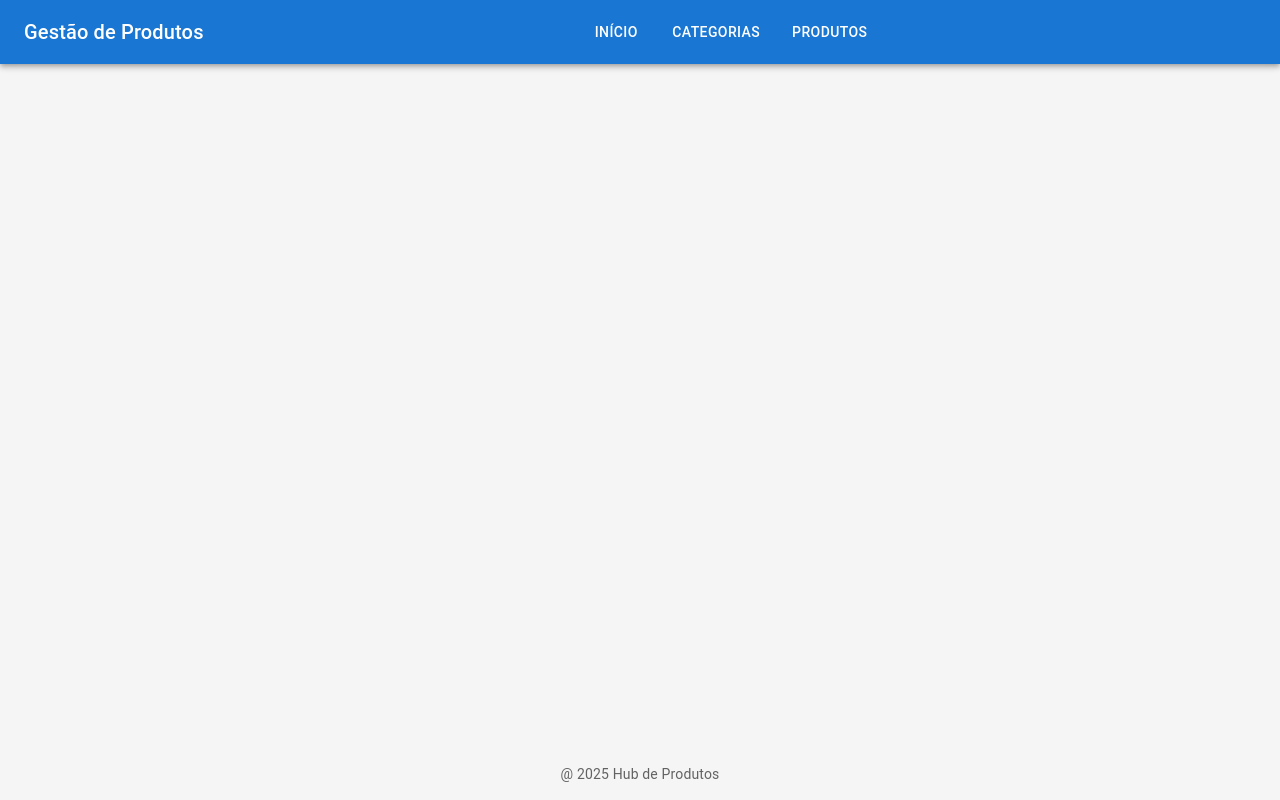
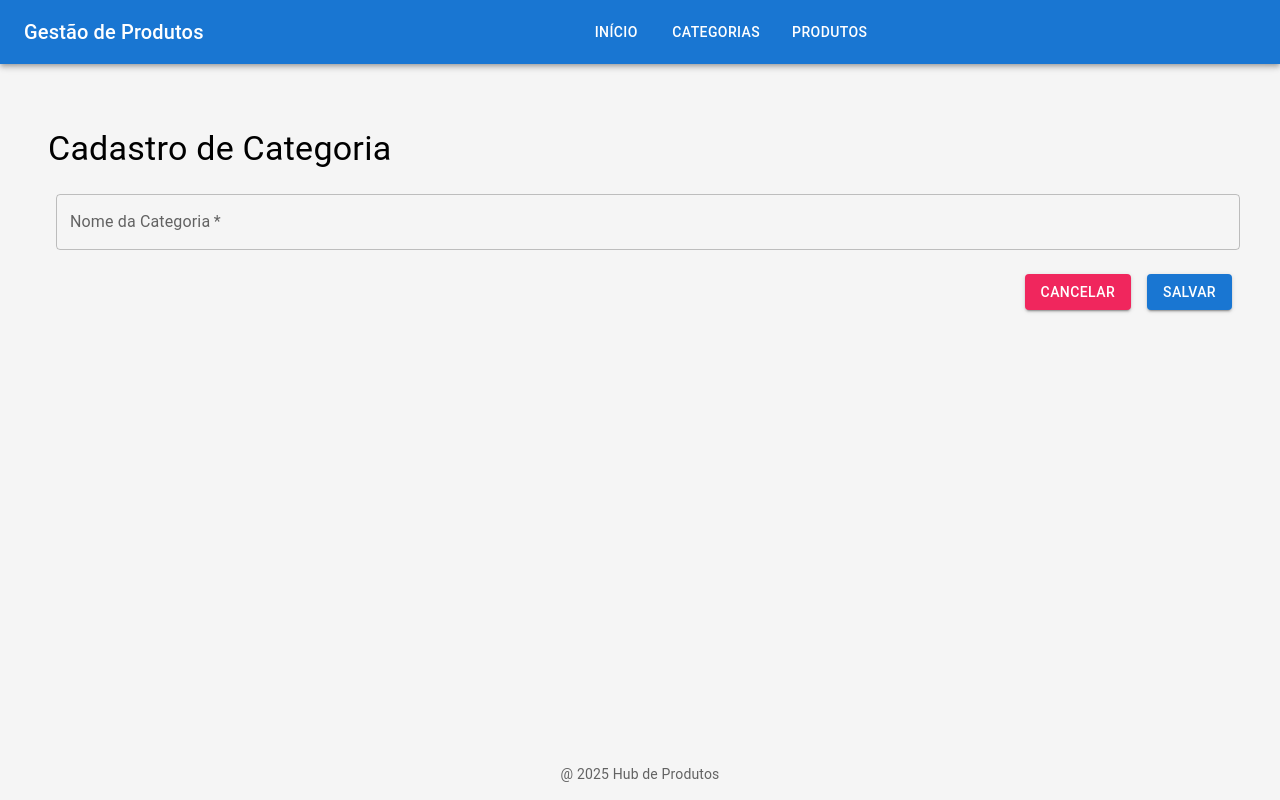
Before and after one commit to cidarosa/produto-fullstack-sipf, a React (Vite) app in the folder frontend/: page /categorias/novo in a window 1280 px wide. Built offline with nearby package versions, Linux system fonts and the light colour scheme.

Commit message:
fet: nova categoria, aula 29 completa

```diff
--- /dev/null
+++ b/frontend/src/pages/categorias/formulario-nova-categoria/index.tsx
@@ -0,0 +1,125 @@
+/* eslint-disable @typescript-eslint/no-unused-vars */
+
+import {
+  Alert,
+  Box,
+  Button,
+  CircularProgress,
+  TextField,
+  Typography,
+} from "@mui/material";
+import React, { useState } from "react";
+import { Link, useNavigate } from "react-router-dom";
+import { save } from "../../../services/categoria-service";
+import axios from "axios";
+import type { CategoriaInputDTO } from "../../../models/categoria";
+
+type FormData = {
+  nome: string;
+};
+
+export default function FormularioNovaCategoria() {
+  const navigate = useNavigate();
+
+  const [formData, setFormData] = useState<CategoriaInputDTO>({ nome: "" });
+  const [loading, setLoading] = useState(false);
+  const [success, setSuccess] = useState<string | null>(null);
+  const [error, setError] = useState<string | null>(null);
+
+  function handleChange(event: React.ChangeEvent<HTMLInputElement>) {
+    const value = event.target.value;
+    const name = event.target.name;
+    setFormData({ ...formData, [name]: value });
+  }
+
+  async function handleSubmit(event: React.FormEvent<HTMLFormElement>) {
+    event.preventDefault();
+    setLoading(true);
+    setError(null);
+    try {
+      await save(formData);
+      setSuccess("Categoria salva com sucesso!");
+      setFormData({ nome: "" }); // Limpa o formulário após o sucesso
+      setTimeout(() => navigate("/categorias"), 4000);
+    } catch (error: unknown) {
+      let msg = "Erro ao salvar Categoria. Tente novamente";
+      if (axios.isAxiosError(error) && error.response && error.response.data) {
+        if (
+          error.response.data.errors &&
+          Array.isArray(error.response.data.errors)
+        ) {
+          const errorMessages = error.response.data.errors
+            .map((e: any) => e.message)
+            .join(", ");
+          msg = `Dados inválidos: ${errorMessages}. Tente novamente.`;
+        } else {
+          msg = error.response.data.error || msg;
+        }
+      }
+      setError(msg);
+      setTimeout(() => setError(null), 4000);
+    } finally {
+      setLoading(false);
+    }
+  }
+
+  return (
+    <Box sx={{ mt: 2, p: 4 }}>
+      {success && (
+        <Alert severity="success" sx={{ mb: 2 }}>
+          {success}
+        </Alert>
+      )}
+      {error && (
+        <Alert severity="error" sx={{ mb: 2 }}>
+          {error}
+        </Alert>
+      )}
+
+      <Typography variant="h4" component="h1">
+        Cadastro de Categoria
+      </Typography>
+      <Box
+        component="form"
+        onSubmit={handleSubmit}
+        sx={{
+          mt: 2,
+          "& .MuiTextField-root": { m: 1, width: "100%" },
+        }}
+        noValidate
+        autoComplete="off"
+      >
+        <TextField
+          required
+          id="nome"
+          name="nome"
+          label="Nome da Categoria"
+          value={formData.nome}
+          onChange={handleChange}
+          error={!!error}
+          fullWidth
+        />
+        <Box
+          sx={{ my: 2, display: "flex", justifyContent: "flex-end", gap: 2 }}
+        >
+          <Button variant="contained" color="secondary">
+            <Link
+              to="/categorias"
+              style={{ textDecoration: "none", color: "inherit" }}
+            >
+              Cancelar
+            </Link>
+          </Button>
+
+          <Button type="submit" variant="contained" disabled={loading}>
+            {loading ? (
+              <CircularProgress size={24} color="inherit" />
+            ) : (
+              "Salvar"
+            )}
+          </Button>
+        </Box>
+      </Box>
+    </Box>
+  );
+}
--- a/frontend/src/pages/categorias/listar-categorias/index.tsx
+++ b/frontend/src/pages/categorias/listar-categorias/index.tsx
@@ -2,6 +2,7 @@
 import {
   Alert,
   Box,
+  Button,
   CircularProgress,
   IconButton,
   Paper,
@@ -47,7 +48,7 @@ export default function ListarCategorias() {
   }, []);
 
   const handleDelete = async (id: number) => {
-    if ( window.confirm(`Tem certeza que deseja exluir a categoria ID: ${id}?`))
+    if (window.confirm(`Tem certeza que deseja exluir a categoria ID: ${id}?`))
       try {
         await categoriaService.deleteById(id);
         setCategorias(categorias.filter((categoria) => categoria.id !== id));
@@ -62,10 +63,32 @@ export default function ListarCategorias() {
         setError(msg);
         setTimeout(() => setError(null), 4000);
       }
-  }
+  };
 
   return (
     <Box sx={{ p: 4 }}>
+      <Box
+        sx={{
+          display: "flex",
+          justifyContent: "space-between",
+          alignItems: "center",
+          mb: 3,
+        }}
+      >
+        <Typography variant="h4" component="h1" gutterBottom>
+          Categorias
+        </Typography>
+
+        <Button variant="contained">
+          <Link
+            to="/categorias/novo"
+            style={{ textDecoration: "none", color: "inherit" }}
+          >
+            Novo
+          </Link>
+        </Button>
+      </Box>
+
       {success && (
         <Alert severity="success" sx={{ mb: 2 }}>
           {success}
@@ -76,10 +99,6 @@ export default function ListarCategorias() {
           {error}
         </Alert>
       )}
-
-      <Typography variant="h4" component="h1" gutterBottom>
-        Categorias
-      </Typography>
 
       {loading ? (
         <Box sx={{ display: "flex", justifyContent: "center", mt: 4 }}>
@@ -113,7 +132,7 @@ export default function ListarCategorias() {
                         <IconButton
                           aria-label="excluir"
                           onClick={() => handleDelete(categoria.id)}
-                          sx={{ml: 1}}
+                          sx={{ ml: 1 }}
                         >
                           <Delete />
                         </IconButton>
--- a/frontend/src/routes/index.tsx
+++ b/frontend/src/routes/index.tsx
@@ -2,6 +2,7 @@ import { Route, Routes } from "react-router-dom";
 import ListarCategorias from "../pages/categorias/listar-categorias";
 import ListarProdutos from "../pages/produtos/listar-produtos";
 import EditarCategoria from "../pages/categorias/editar-categoria";
+import FormularioNovaCategoria from "../pages/categorias/formulario-nova-categoria";
 
 export default function AppRoutes() {
   return (
@@ -12,6 +13,8 @@ export default function AppRoutes() {
       <Route path="/categorias" element={<ListarCategorias />} />
       <Route path="/produtos" element={<ListarProdutos />} />
 
+      <Route path="/categorias/novo" element={<FormularioNovaCategoria />} />
+
       <Route
         path="/categorias/:categoriaId/editar"
         element={<EditarCategoria />}
--- a/frontend/src/services/categoria-service.ts
+++ b/frontend/src/services/categoria-service.ts
@@ -1,5 +1,5 @@
 import axios from "axios";
-import type { CategoriaDTO } from "../models/categoria";
+import type { CategoriaDTO, CategoriaInputDTO } from "../models/categoria";
 import { BASE_URL } from "../utils/system";
 
 export async function findAll(): Promise<CategoriaDTO[]> {
@@ -24,3 +24,7 @@ export async function update(categoria: CategoriaDTO) {
   );
   return response.data;
 }
+
+export async function save(categoria: CategoriaInputDTO): Promise<void> {
+  await axios.post(`${BASE_URL}/categorias`, categoria);
+}
```
Also changed, not shown: frontend/src/models/categoria.ts (+7 -3 lines).
